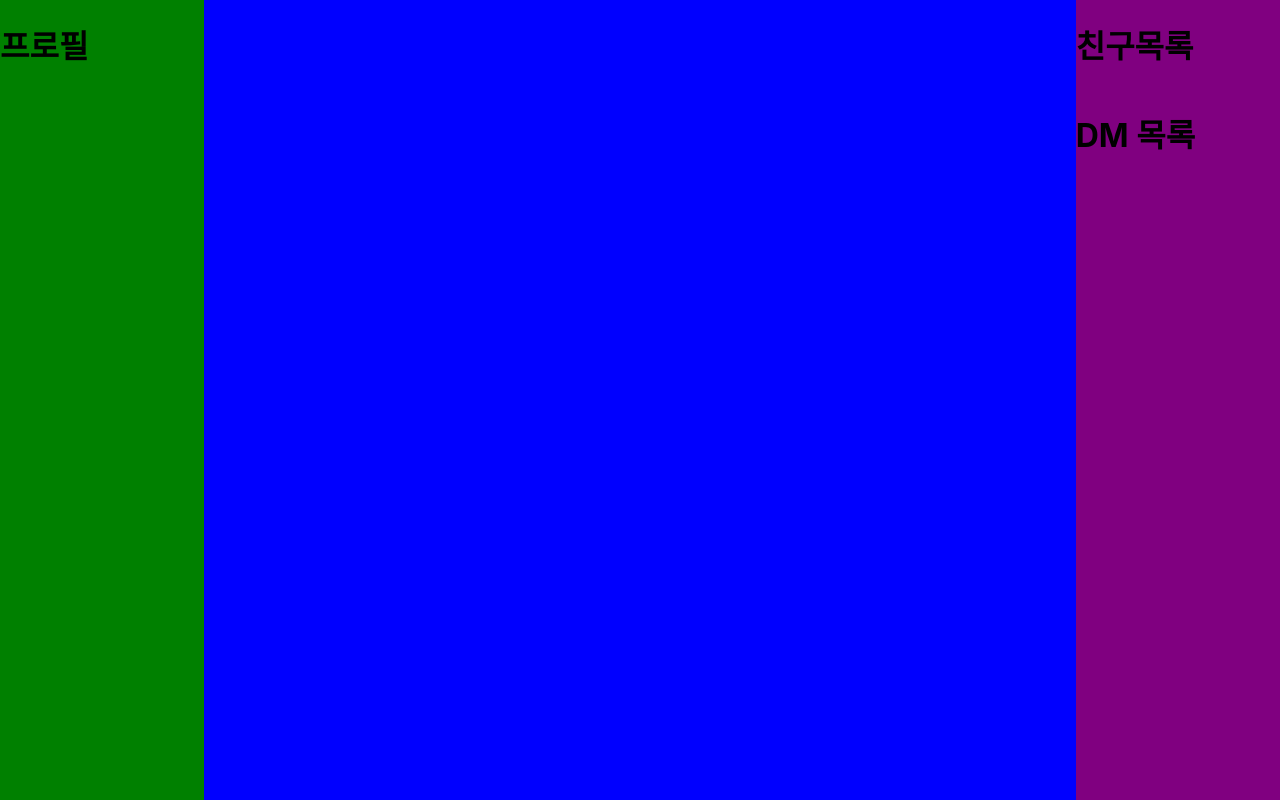
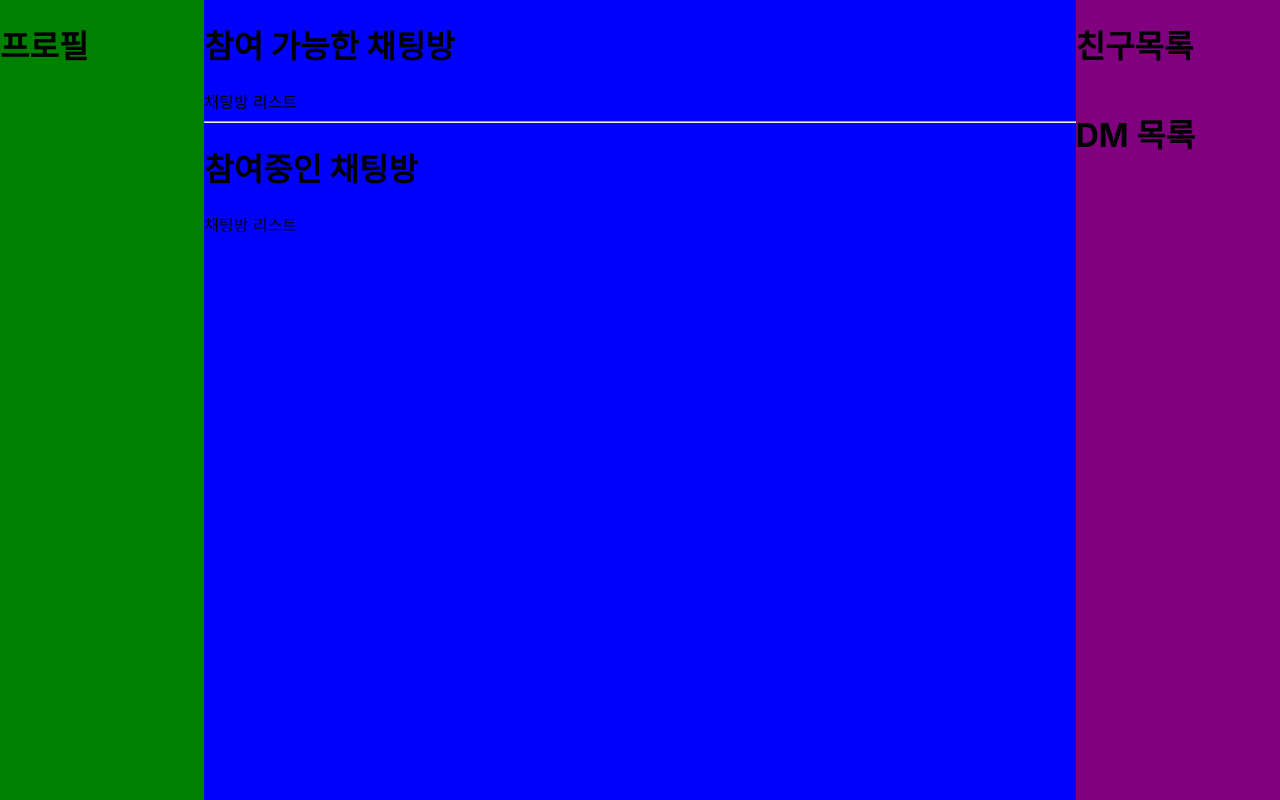
Before and after one commit to sumnii/42-pongpong-FE, a React (Create React App) app: page /list/chat in a window 1280 px wide. Before the commit this address had no page. Built offline with nearby package versions, Linux system fonts and the light colour scheme.

Commit message:
feat: 채팅방/게임방 탭 레이아웃 구현
- useNavigate 훅을 이용해 각 버튼 클릭 시 페이지 이동

#1

```diff
--- a/craco.config.js
+++ b/craco.config.js
@@ -4,6 +4,8 @@ module.exports = {
   webpack: {
     alias: {
       "@main": path.resolve(__dirname, "src/pages/main"),
+      "@chatList": path.resolve(__dirname, "src/pages/chatList"),
+      "@gameList": path.resolve(__dirname, "src/pages/gameList"),
       "@profile": path.resolve(__dirname, "src/components/profile"),
       "@friendList": path.resolve(__dirname, "src/components/friendList"),
       "@dmList": path.resolve(__dirname, "src/components/dmList"),
--- a/src/App.tsx
+++ b/src/App.tsx
@@ -1,6 +1,8 @@
 import React from "react";
 import { BrowserRouter, Routes, Route } from "react-router-dom";
 import Main from "@main/Main";
+import ChatList from "@chatList/ChatList";
+import GameList from "@gameList/GameList";
 import Profile from "@profile/Profile";
 import FriendList from "@friendList/FriendList";
 import DmList from "@dmList/DmList";
@@ -16,6 +18,8 @@ function App() {
         <BrowserRouter>
           <Routes>
             <Route path="/" element={<Main />}></Route>
+            <Route path="/list/chat" element={<ChatList />}></Route>
+            <Route path="/list/game" element={<GameList />}></Route>
             {/* TODO: 경로 일치하지 않으면 404 NON FOUND 페이지 */}
           </Routes>
         </BrowserRouter>
--- /dev/null
+++ b/src/pages/chatList/ChatList.tsx
@@ -0,0 +1,13 @@
+import React from "react";
+
+export default function ChatList() {
+  return (
+    <div>
+      <h1>참여 가능한 채팅방</h1>
+      <span>채팅방 리스트</span>
+      <hr />
+      <h1>참여중인 채팅방</h1>
+      <span>채팅방 리스트</span>
+    </div>
+  );
+}
--- /dev/null
+++ b/src/pages/gameList/GameList.tsx
@@ -0,0 +1,11 @@
+import React from "react";
+
+export default function GameList() {
+  return (
+    <div>
+      <h1>진행중인 게임</h1>
+      <span>게임 리스트</span>
+      <button>매치메이킹</button>
+    </div>
+  );
+}
--- a/src/pages/main/Main.tsx
+++ b/src/pages/main/Main.tsx
@@ -1,9 +1,13 @@
 import React from "react";
+import { useNavigate } from "react-router-dom";
 
 export default function Main() {
+  const navigate = useNavigate();
   return (
     <>
-      <h1>메인 페이지</h1>
+      <button onClick={() => navigate("/list/chat")}>채팅방</button>
+      <button onClick={() => navigate("/list/game")}>게임방</button>
+      <h1>welcome to pongpong !</h1>
     </>
   );
 }
--- a/tsconfig.paths.json
+++ b/tsconfig.paths.json
@@ -3,6 +3,8 @@
     "baseUrl": "./src",
     "paths": {
       "@main/*": ["pages/main/*"],
+      "@chatList/*": ["pages/chatList/*"],
+      "@gameList/*": ["pages/gameList/*"],
       "@profile/*": ["components/profile/*"],
       "@friendList/*": ["components/friendList/*"],
       "@dmList/*": ["components/dmList/*"]
```
